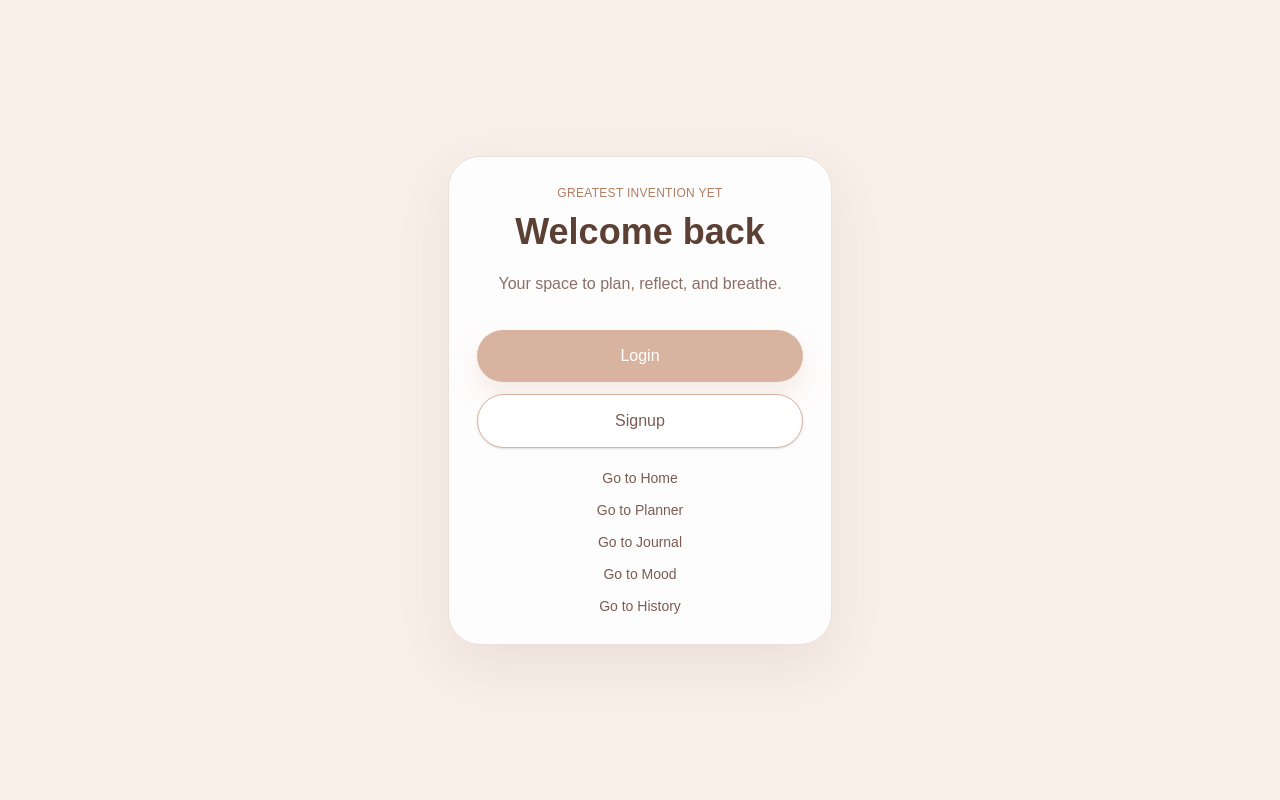
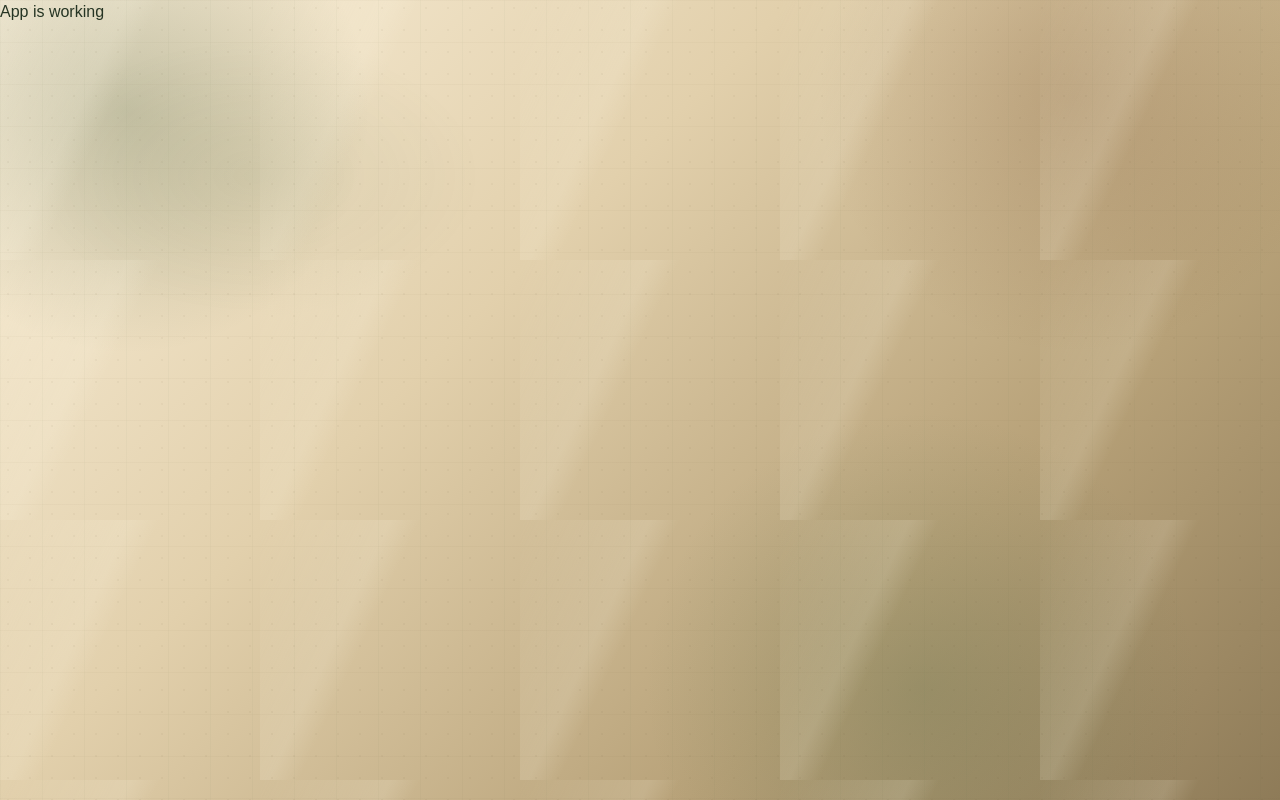
Before and after one commit to CooperL9/My-Platform, a Next.js app: page / in a window 1280 px wide. Built offline with nearby package versions, Linux system fonts and the light colour scheme.

Commit message:
fix homepage route

```diff
--- a/src/app/page.tsx
+++ b/src/app/page.tsx
@@ -1,70 +1,3 @@
-import Link from "next/link";
-import { ui } from "./stylePatterns";
-
-export default function LandingPage() {
-  return (
-    <main className={`${ui.centeredPage} flex items-center justify-center`}>
-      <div className={`${ui.authCard} text-center`}>
-        <p className={ui.eyebrow}>Greatest Invention Yet</p>
-        <h1 className="mb-4 text-4xl font-semibold leading-tight text-[#5c4033]">
-          Welcome back
-        </h1>
-
-        <p className="mx-auto mb-8 max-w-md leading-7 text-[#8b6f65]">
-          Your space to plan, reflect, and breathe.
-        </p>
-
-        <div className="flex w-full flex-col gap-3">
-          <Link
-            href="/login"
-            className={`${ui.primaryButton} px-6 py-3.5 text-center`}
-          >
-            Login
-          </Link>
-
-          <Link
-            href="/signup"
-            className={`${ui.secondaryButton} px-6 py-3.5 text-center`}
-          >
-            Signup
-          </Link>
-
-          <Link
-            href="/home"
-            className="mt-2 text-center text-sm font-medium text-[#7c5c52]"
-          >
-            Go to Home
-          </Link>
-
-          <Link
-            href="/planner"
-            className="text-center text-sm font-medium text-[#7c5c52]"
-          >
-            Go to Planner
-          </Link>
-
-          <Link
-            href="/journal"
-            className="text-center text-sm font-medium text-[#7c5c52]"
-          >
-            Go to Journal
-          </Link>
-
-          <Link
-            href="/mood"
-            className="text-center text-sm font-medium text-[#7c5c52]"
-          >
-            Go to Mood
-          </Link>
-
-          <Link
-            href="/history"
-            className="text-center text-sm font-medium text-[#7c5c52]"
-          >
-            Go to History
-          </Link>
-        </div>
-      </div>
-    </main>
-  );
+export default function Home() {
+  return <h1>App is working</h1>;
 }
```
